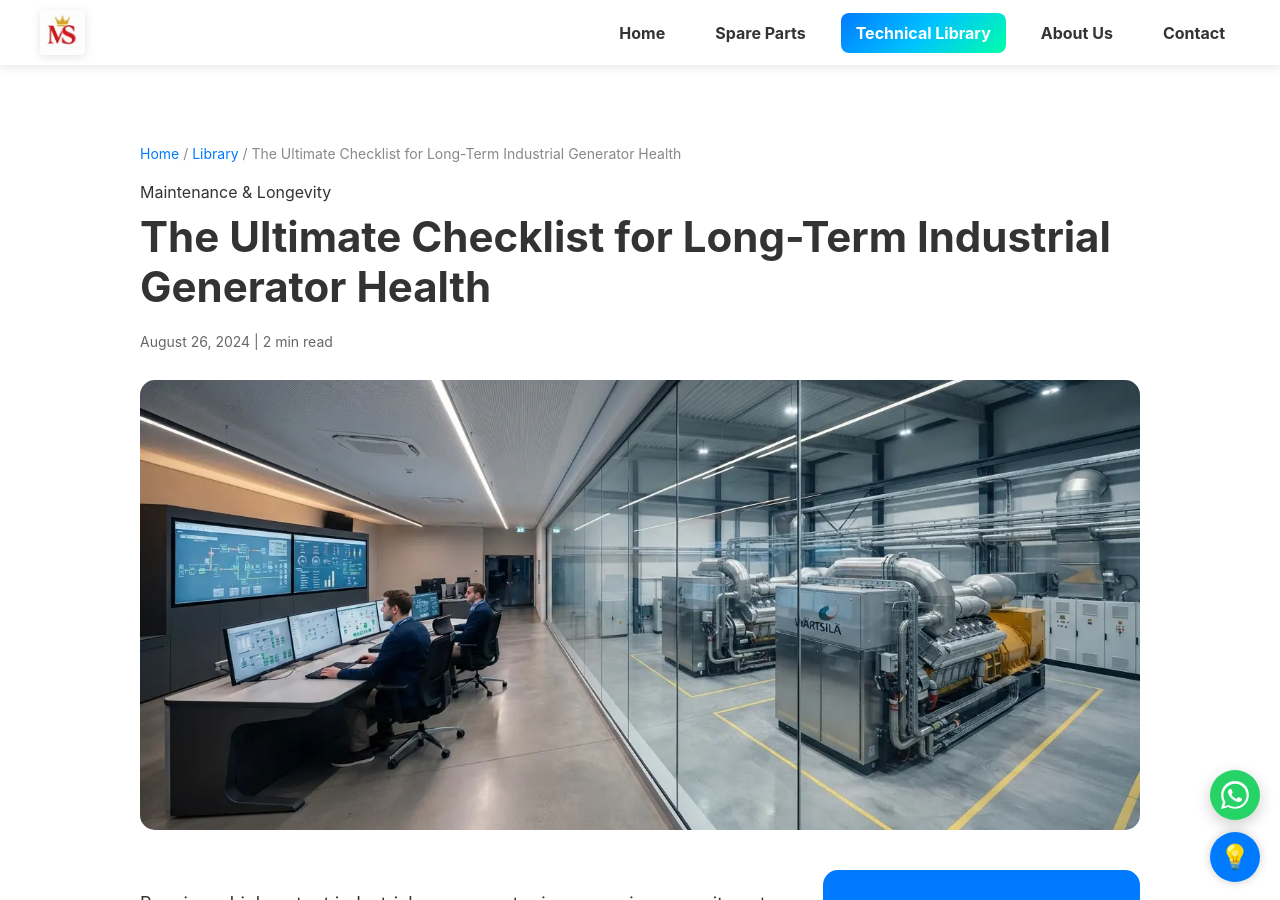
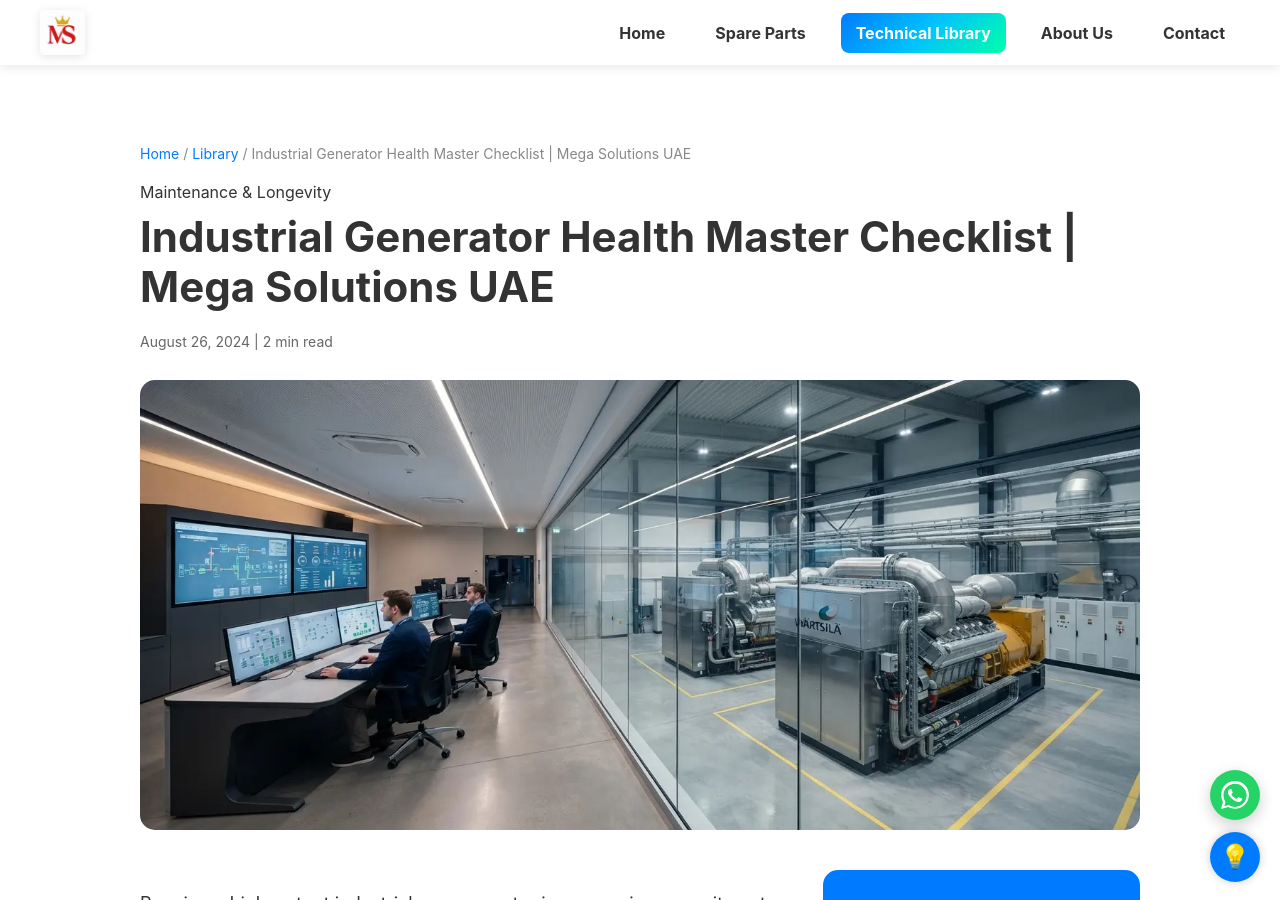
Before and after one commit to Khisal786/Mega-Solutions-UAE, a Jekyll site: the page built from _posts/2024-08-26-ultimate-checklist-long-term-industrial-generator-health.md, in a window 1280 px wide and 900 px high. Built offline with Jekyll 4.4.1, drawn with Linux system fonts in a browser that asks for light colours.

Commit message:
Update post title for industrial generator checklist

```diff
--- a/_posts/2024-08-26-ultimate-checklist-long-term-industrial-generator-health.md
+++ b/_posts/2024-08-26-ultimate-checklist-long-term-industrial-generator-health.md
@@ -1,6 +1,6 @@
 ---
 layout: post
-title: "The Ultimate Checklist for Long-Term Industrial Generator Health"
+title: "Industrial Generator Health Master Checklist | Mega Solutions UAE"
 date: 2024-08-26
 image: /assets/images/blog/ultimate-checklist-generator-health.webp
 description: "A comprehensive master checklist for plant managers on maintaining peak industrial gas generator performance, longevity, and reliability."
```
